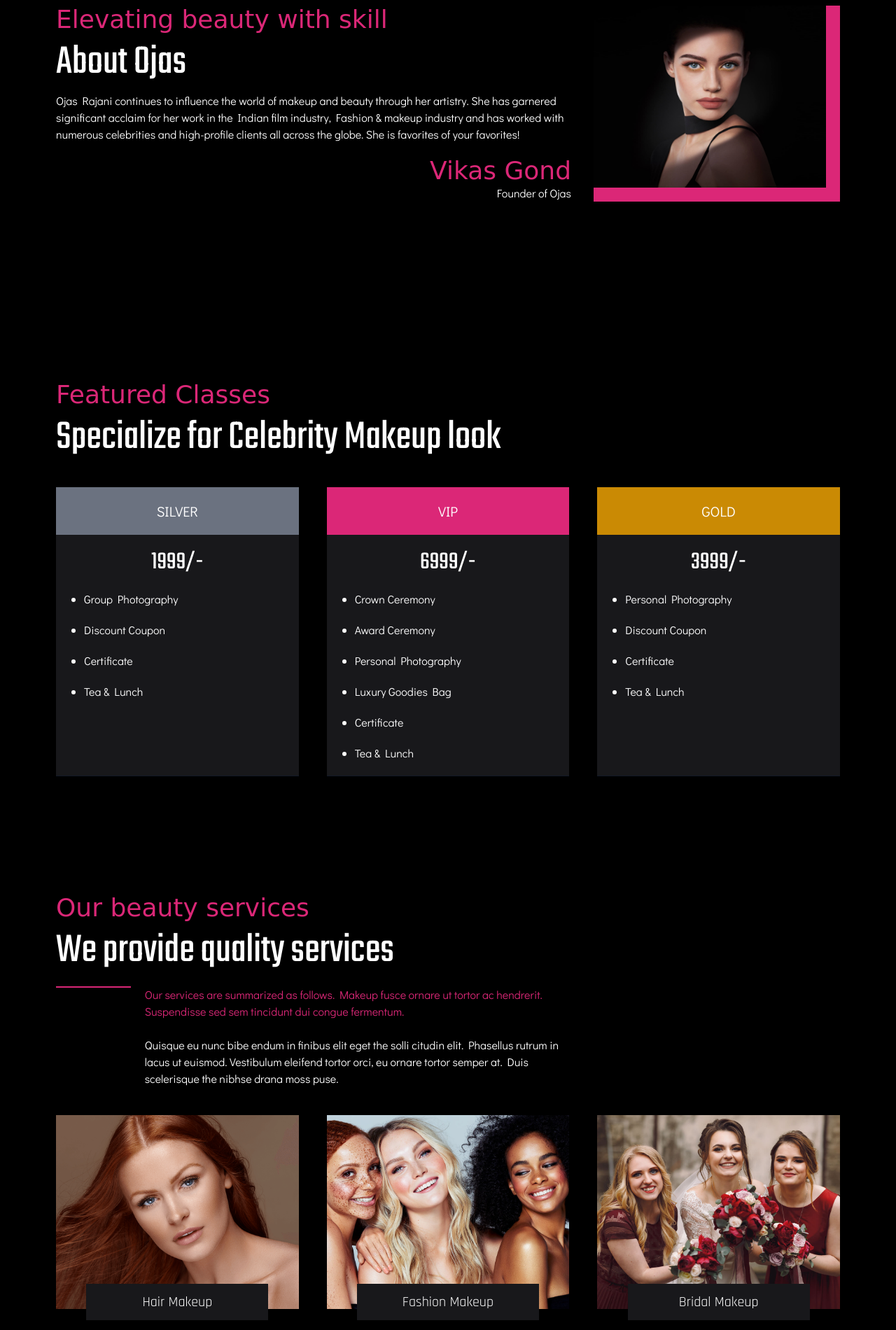
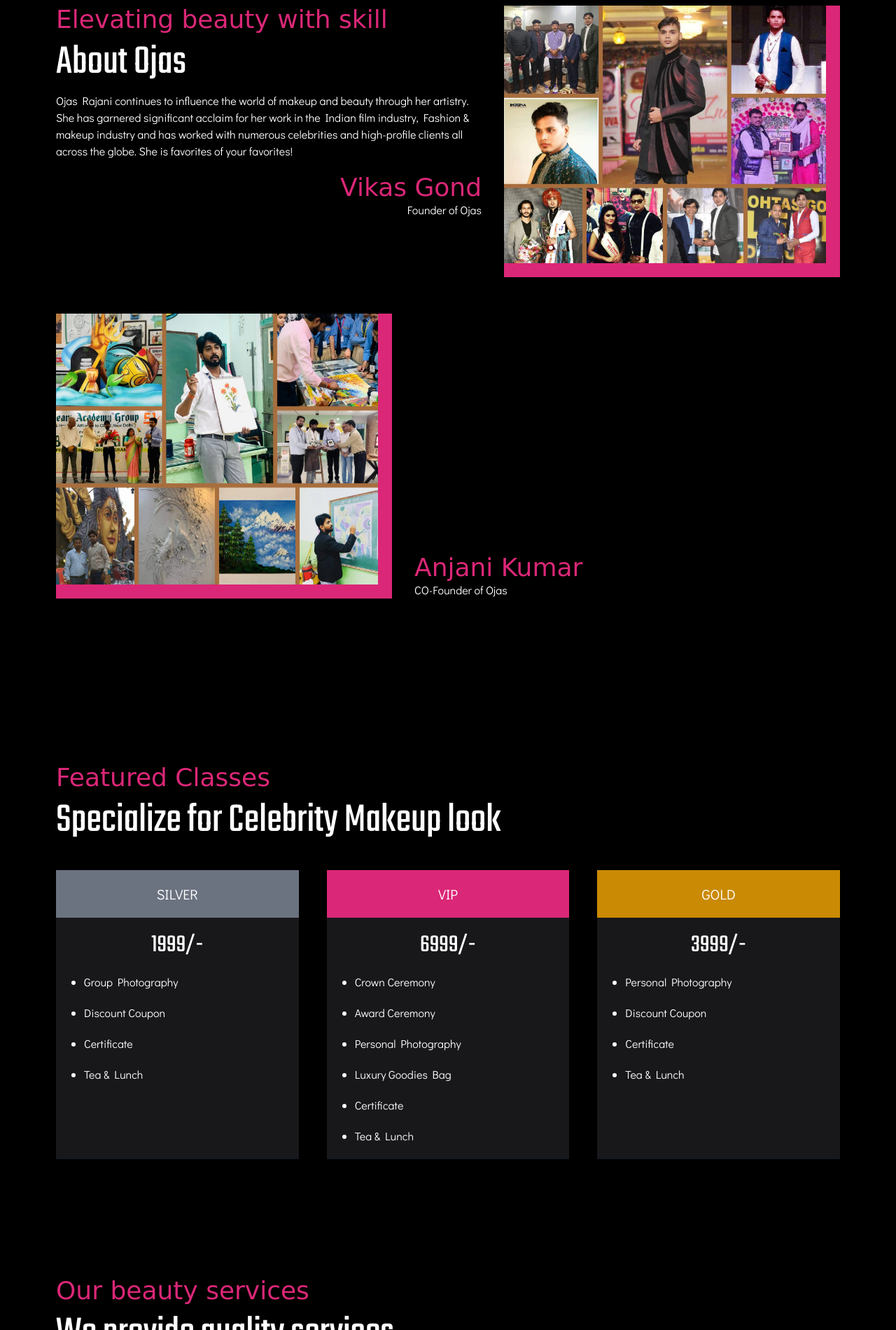
Before and after one commit to iamark07/Fredia-website, a React app: page index.html in a window 1280 px wide. Shown: the part 920-2820 px from the top of the page at 70% size. Built offline with nearby package versions, Linux system fonts and the light colour scheme; a web font is replaced by a local one.

Commit message:
add about founder img

```diff
--- a/index.html
+++ b/index.html
@@ -129,9 +129,11 @@
             <div class="container w-full">
               <div data-swiper-parallax="300" class="slide-title w-full flex flex-col items-center">
                 <h2 class="text-center w-full"><span class="text-3xl md:text-5xl">
-                  Glitzy Celebrations presents</span> <br> one day makeup seminar</h2>
-                <p class="text-center Didact_font text-md font-semibold md:text-lg">"Your favorite celebrity makeup artist Ojas Rajani in action on 5th Jan 2024 in Varanasi"</p>
-                <a href="#" class="mt-5 teko_font text-lg text-white bg-pink-600 px-7 py-3 inline-block">Grab your seat now</a>
+                    Glitzy Celebrations presents</span> <br> one day makeup seminar</h2>
+                <p class="text-center Didact_font text-md font-semibold md:text-lg">"Your favorite celebrity makeup
+                  artist Ojas Rajani in action on 5th Jan 2024 in Varanasi"</p>
+                <a href="#" class="mt-5 teko_font text-lg text-white bg-pink-600 px-7 py-3 inline-block">Grab your seat
+                  now</a>
               </div>
             </div>
           </div>
@@ -156,9 +158,11 @@
             <div class="container w-full">
               <div data-swiper-parallax="300" class="slide-title w-full flex flex-col items-center">
                 <h2 class="text-center w-full"><span class="text-3xl md:text-5xl">
-                  Glitzy Celebrations presents</span> <br> one day makeup seminar</h2>
-                <p class="text-center Didact_font text-md font-semibold md:text-lg">"Your favorite celebrity makeup artist Ojas Rajani in action on 5th Jan 2024 in Varanasi"</p>
-                <a href="#" class="mt-5 teko_font text-lg text-white bg-pink-600 px-7 py-3 inline-block">Grab your seat now</a>
+                    Glitzy Celebrations presents</span> <br> one day makeup seminar</h2>
+                <p class="text-center Didact_font text-md font-semibold md:text-lg">"Your favorite celebrity makeup
+                  artist Ojas Rajani in action on 5th Jan 2024 in Varanasi"</p>
+                <a href="#" class="mt-5 teko_font text-lg text-white bg-pink-600 px-7 py-3 inline-block">Grab your seat
+                  now</a>
               </div>
             </div>
           </div>
@@ -182,9 +186,11 @@
           <div class="slide-inner slide-bg-image" style="background-image: url(assets/img/slider/05.jpg);">
             <div data-swiper-parallax="300" class="slide-title w-full flex flex-col items-center">
               <h2 class="text-center w-full"><span class="text-3xl md:text-5xl">
-                Glitzy Celebrations presents</span> <br> one day makeup seminar</h2>
-              <p class="text-center Didact_font text-md font-semibold md:text-lg">"Your favorite celebrity makeup artist Ojas Rajani in action on 5th Jan 2024 in Varanasi"</p>
-              <a href="#" class="mt-5 teko_font text-lg text-white bg-pink-600 px-7 py-3 inline-block">Grab your seat now</a>
+                  Glitzy Celebrations presents</span> <br> one day makeup seminar</h2>
+              <p class="text-center Didact_font text-md font-semibold md:text-lg">"Your favorite celebrity makeup artist
+                Ojas Rajani in action on 5th Jan 2024 in Varanasi"</p>
+              <a href="#" class="mt-5 teko_font text-lg text-white bg-pink-600 px-7 py-3 inline-block">Grab your seat
+                now</a>
             </div>
           </div>
           <!-- end slide-inner -->
@@ -228,21 +234,32 @@
   <!-- about section start -->
   <section id="about_section"
     class="about_section overflow-x-hidden bg-black py-32 px-5 md:px-10 lg:px-20  grid grid-cols-9 gap-8">
-    <div class="about_text col-span-9 md:col-span-5 lg:col-span-6" data-aos="fade-right">
+    <div class="about_text col-span-9 md:col-span-5" data-aos="fade-right">
       <h4 class="long_font text-pink-600 text-3xl md:text-4xl">Elevating beauty with skill</h4>
       <h2 class="teko_font text-white my-3 text-4xl md:text-6xl">About Ojas</h2>
-      <p class="Didact_font text-white text-md">Ojas Rajani continues to influence the world of makeup and beauty through her artistry. She has garnered significant acclaim for her work in the Indian film industry, Fashion & makeup industry and has worked with numerous celebrities and high-profile clients all across the globe. She is favorites of your favorites!
-        <br>
-
+      <p class="Didact_font text-white text-md">Ojas Rajani continues to influence the world of makeup and beauty
+        through her artistry. She has garnered significant acclaim for her work in the Indian film industry, Fashion &
+        makeup industry and has worked with numerous celebrities and high-profile clients all across the globe. She is
+        favorites of your favorites!
       </p>
       <h4 class="long_font text-pink-600 text-end text-3xl md:text-4xl mt-5">Vikas Gond</h4>
       <p class="Didact_font text-white text-end  text-md">Founder of Ojas</p>
     </div>
-    <div class="group about_img col-span-9 md:col-span-4 lg:col-span-3 h-full" data-aos="fade-left">
+    <div class="group about_img col-span-9 md:col-span-4 h-full" data-aos="fade-left">
       <figure
-        class="w-full bg-pink-600 pe-5 pb-5 h-full md:group-hover:pe-8 md:group-hover:pb-8 transition-all duration-500">
-        <img src="assets/img/slider/02.jpg" alt="" class=" w-full h-72 md:h-full object-cover">
+        class="w-full lg:bg-pink-600 lg:pe-5 lg:pb-5 h-full md:group-hover:pe-8 md:group-hover:pb-8 transition-all duration-500">
+        <img src="assets/img/services/5.jpeg" alt="" class=" w-full h-72 md:h-52 lg:h-full">
       </figure>
+    </div>
+    <div class="group about_img col-span-9 md:col-span-4 h-full mt-5" data-aos="fade-left">
+      <figure
+        class="w-full lg:bg-pink-600 lg:pe-5 lg:pb-5 h-full md:group-hover:pe-8 md:group-hover:pb-8 transition-all duration-500">
+        <img src="assets/img/services/4.jpeg" alt="" class=" w-full h-72 md:h-52 lg:h-full">
+      </figure>
+    </div>
+    <div class="group about_img col-span-9 md:col-span-5 h-full flex flex-col justify-end md:mt-5" data-aos="fade-left">
+      <h4 class="long_font text-pink-600 text-3xl md:text-4xl mt-5">Anjani Kumar</h4>
+      <p class="Didact_font text-white text-md">CO-Founder of Ojas</p>
     </div>
   </section>
   <!-- about section end -->
@@ -253,10 +270,13 @@
       <h4 class="long_font text-pink-600 text-3xl md:text-4xl">Featured Classes</h4>
       <h2 class="teko_font text-white my-3 text-4xl md:text-6xl">Specialize for Celebrity Makeup look</h2>
     </div>
-    <div class="senior_service_card_container grid grid-cols-1 sm:grid-cols-2 lg:grid-cols-3 mt-10 gap-10 lg:gap-5 xl:gap-10"
+    <div
+      class="senior_service_card_container grid grid-cols-1 sm:grid-cols-2 lg:grid-cols-3 mt-10 gap-10 lg:gap-5 xl:gap-10"
       data-aos="fade-up">
-      <div class="featured_class_card col-span-1 bg-zinc-900 border-b border-gray-900 hover:border-pink-600 transition-all duration-300 flex flex-col items-center">
-        <h3 class="Didact_font text-white text-center transition-all duration-300 text-xl p-5 bg-gray-500 w-full">SILVER</h3>
+      <div
+        class="featured_class_card col-span-1 bg-zinc-900 border-b border-gray-900 hover:border-pink-600 transition-all duration-300 flex flex-col items-center">
+        <h3 class="Didact_font text-white text-center transition-all duration-300 text-xl p-5 bg-gray-500 w-full">SILVER
+        </h3>
         <span class="teko_font text-4xl text-white mt-5">1999/-</span>
         <ul class="flex flex-col gap-5 w-full list-disc py-5 px-10">
           <li class="text-white Didact_font">Group Photography</li>
@@ -266,8 +286,10 @@
         </ul>
 
       </div>
-      <div class="featured_class_card col-span-1 bg-zinc-900 border-b border-gray-900 hover:border-pink-600 transition-all duration-300 flex flex-col items-center">
-        <h3 class="Didact_font text-white text-center transition-all duration-300 text-xl p-5 bg-pink-600 w-full">VIP</h3>
+      <div
+        class="featured_class_card col-span-1 bg-zinc-900 border-b border-gray-900 hover:border-pink-600 transition-all duration-300 flex flex-col items-center">
+        <h3 class="Didact_font text-white text-center transition-all duration-300 text-xl p-5 bg-pink-600 w-full">VIP
+        </h3>
         <span class="teko_font text-4xl text-white mt-5">6999/-</span>
         <ul class="flex flex-col gap-5 w-full list-disc py-5 px-10">
           <li class="text-white Didact_font">Crown Ceremony</li>
@@ -279,8 +301,10 @@
         </ul>
 
       </div>
-      <div class="featured_class_card col-span-1 bg-zinc-900 border-b border-gray-900 hover:border-pink-600 transition-all duration-300 flex flex-col items-center">
-        <h3 class="Didact_font text-white text-center transition-all duration-300 text-xl p-5 bg-yellow-600 w-full">GOLD</h3>
+      <div
+        class="featured_class_card col-span-1 bg-zinc-900 border-b border-gray-900 hover:border-pink-600 transition-all duration-300 flex flex-col items-center">
+        <h3 class="Didact_font text-white text-center transition-all duration-300 text-xl p-5 bg-yellow-600 w-full">GOLD
+        </h3>
         <span class="teko_font text-4xl text-white mt-5">3999/-</span>
         <ul class="flex flex-col gap-5 w-full list-disc py-5 px-10">
           <li class="text-white Didact_font">Personal Photography</li>
@@ -317,9 +341,9 @@
         class="service_img_card_container grid grid-cols-1 sm:grid-cols-2 md:grid-cols-3 gap-14 md:gap-8 lg:gap-10 mt-10"
         data-aos="fade-up">
         <div class="group service_img_card col-span-1 relative cursor-pointer">
-          <figure class="w-full relative overflow-hidden">
-            <img src="assets/img/services/s1.png" alt=""
-              class="w-full group-hover:scale-110 transition-all duration-500">
+          <figure class="w-full relative overflow-hidden h-full">
+            <img src="assets/img/services/1.jpeg" alt=""
+              class="w-full group-hover:scale-110 transition-all duration-500 h-full object-cover">
             <figcaption
               class="absolute top-0 left-0 w-full h-full bg-transparent transition-all duration-500 group-hover:bg-black opacity-30">
             </figcaption>
@@ -329,9 +353,9 @@
             Hair Makeup</h3>
         </div>
         <div class="group service_img_card col-span-1 relative cursor-pointer">
-          <figure class="w-full relative overflow-hidden">
-            <img src="assets/img/services/s2.jpg" alt=""
-              class="w-full group-hover:scale-110 transition-all duration-500">
+          <figure class="w-full relative overflow-hidden h-full">
+            <img src="assets/img/services/2.jpeg" alt=""
+              class="w-full group-hover:scale-110 transition-all duration-500 h-full object-cover">
             <figcaption
               class="absolute top-0 left-0 w-full h-full bg-transparent transition-all duration-500 group-hover:bg-black opacity-30">
             </figcaption>
@@ -341,9 +365,9 @@
             Fashion Makeup</h3>
         </div>
         <div class="group service_img_card col-span-1 relative cursor-pointer">
-          <figure class="w-full relative overflow-hidden">
-            <img src="assets/img/services/s3.jpg" alt=""
-              class="w-full group-hover:scale-110 transition-all duration-500">
+          <figure class="w-full relative overflow-hidden h-full">
+            <img src="assets/img/services/3.jpeg" alt=""
+              class="w-full group-hover:scale-110 transition-all duration-500 h-full object-cover">
             <figcaption
               class="absolute top-0 left-0 w-full h-full bg-transparent transition-all duration-500 group-hover:bg-black opacity-30">
             </figcaption>
@@ -352,7 +376,7 @@
             class="absolute -bottom-6 md:-bottom-4 group-hover:bottom-5 left-1/2 -translate-x-1/2 transition-all duration-300 bg-zinc-900 text-white p-3 md:p-2 lg:p-3 text-xl md:text-sm lg:text-xl  w-3/4 text-center">
             Bridal Makeup</h3>
         </div>
-        <div class="group service_img_card col-span-1 relative cursor-pointer">
+        <!-- <div class="group service_img_card col-span-1 relative cursor-pointer">
           <figure class="w-full relative overflow-hidden">
             <img src="assets/img/services/s4.jpg" alt=""
               class="w-full group-hover:scale-110 transition-all duration-500">
@@ -387,7 +411,7 @@
           <h3
             class="absolute -bottom-6 md:-bottom-4 group-hover:bottom-5 left-1/2 -translate-x-1/2 transition-all duration-300 bg-zinc-900 text-white p-3 md:p-2 lg:p-3 text-xl md:text-sm lg:text-xl  w-3/4 text-center">
             Effect Makeup</h3>
-        </div>
+        </div> -->
       </div>
     </div>
     <div class="senior_services mt-40">
@@ -436,7 +460,8 @@
   <!-- service section end-->
 
   <!-- testimonal section start-->
-  <section class="testimonal_section overflow-x-hidden overflow-y-hidden py-20 px-5 sm:px-10 lg:px-20 w-full bg-center bg-fixed"
+  <section
+    class="testimonal_section overflow-x-hidden overflow-y-hidden py-20 px-5 sm:px-10 lg:px-20 w-full bg-center bg-fixed"
     style="background-image: url(assets/img/slider/02.jpg);">
     <div class="heading_details" data-aos="fade-up">
       <h4 class="long_font text-pink-600 text-3xl md:text-4xl text-center">Kind words...</h4>
```
Also changed, not shown: assets/img/services/1.jpeg (added), assets/img/services/2.jpeg (added), assets/img/services/3.jpeg (added), assets/img/services/4.jpeg (added), assets/img/services/5.jpeg (added), assets/img/services/6.jpeg (added).
